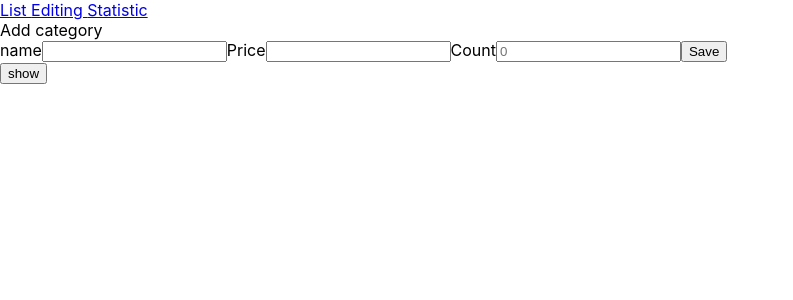
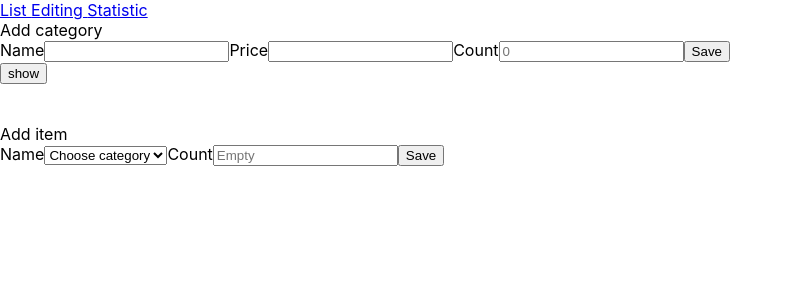
Before and after one commit to fox1s/snack_vending_machine, a React (Create React App) app: page /editing in a window 1280 px wide. Shown: the top 300 px of the page, without its empty margins (0-793 px from the left). Built offline with nearby package versions, Linux system fonts and the light colour scheme.

Commit message:
work addCategory and addItem

```diff
--- a/src/App.js
+++ b/src/App.js
@@ -1,11 +1,9 @@
 import React from "react";
-import {Link, NavLink, useParams, Switch, Route} from 'react-router-dom';
+import {Link, Route, Switch} from 'react-router-dom';
 import List from "./components/list/List";
 import Home from "./components/home/Home";
 import Editing from "./components/editing/Editing";
 import Statistic from "./components/statistic/Statistic";
-import {useDispatch, useSelector} from "react-redux";
-import {addCategory} from "./redux/action-creators";
 
 export default function App() {
 
--- a/src/components/editing/Editing.js
+++ b/src/components/editing/Editing.js
@@ -1,43 +1,104 @@
-import React from "react";
+import React, {useEffect, useState} from "react";
 import {useDispatch, useSelector} from "react-redux";
-import {addCategory} from "../../redux/action-creators";
-
+import {addCategory, addItem} from "../../redux/action-creators";
+import styles from './Editing.module.css'
 
 export default function Editing() {
-    const formDiv = React.createRef();
-    const dispatch = useDispatch()
+    const formAddCategory = React.createRef();
+    const formAddItem = React.createRef();
+    const dispatch = useDispatch();
+    const categoryList = useSelector(({categoryList}) => categoryList.categoryList);
+    const [warning, setWarning] = useState(false);
+    const [success, setSuccess] = useState(false);
+    const [inputValue, setInputValue] = useState('');
 
     const onFormSubmit = (e) => {
-        e.preventDefault()
-        console.log(formDiv.current.children[2].value === "")
+        e.preventDefault();
     }
     const handlerAddCategory = () => {
-        dispatch(addCategory({
-            name: formDiv.current.children[0].value,
-            price: formDiv.current.children[1].value,
-            count: (formDiv.current.children[2].value === "" ? 0 : formDiv.current.children[2].value),
-        }))
+        const payload = {
+            name: formAddCategory.current.children[0].value,
+            price: formAddCategory.current.children[1].value,
+            count: (formAddCategory.current.children[2].value === "" ? 0 : formAddCategory.current.children[2].value),
+        }
+
+        if (categoryList.find(category => category.name === payload.name) === undefined) {
+            dispatch(addCategory(payload))
+
+            setWarning(false);
+            setSuccess(true);
+        } else {
+            setWarning(true);
+            setSuccess(false)
+        }
     }
 
+    const handlerAddItem = () => {
+        const payload = {
+            name: formAddItem.current.children[0].value,
+            count: formAddItem.current.children[1].value
+        }
+        console.log(payload)
+        dispatch(addItem(payload))
+    }
 
-    const categoryList = useSelector(({categoryList}) => categoryList.categoryList)
+    const onInputValue = (e) => {
+        setInputValue(e.target.value)
+    }
 
     const handlerAddCategory2 = () => {
         console.log(categoryList)
     }
+    const onSelectChange = (e) => {
+        // console.log(e.target.value)
+        const category = categoryList.find(category => e.target.value === category.name);
+        // console.log(category);
+        if (!!category) {
+            setInputValue(category.count);
+        } else {
+            setInputValue('');
+        }
+
+    }
+
+    // useEffect(() => {
+    //     setTimeout(() => {
+    //         setSuccess(false);
+    //     }, 5000)
+    // }, [success])
+
     return (
         <div>
             Add category
-            <form action="" onSubmit={onFormSubmit} ref={formDiv}>
-                name
-                <input type="text"/>
+            <form action="" onSubmit={onFormSubmit} ref={formAddCategory}>
+                Name
+                <input type={'text'}/>
                 Price
-                <input type="text"/>
+                <input type={'number'} step={'any'}/>
                 Count
-                <input type="text" placeholder={0}/>
+                <input type={'number'} placeholder={0}/>
                 <button onClick={handlerAddCategory}>Save</button>
             </form>
+
+            {warning && <div className={styles.warning}>Category already exist!</div>}
+            {success && <div className={styles.success}>Success</div>}
+
             <button onClick={handlerAddCategory2}>show</button>
+            {/*/////////////////////////////////////////////////////////////////////////////////////*/}
+            <br/><br/><br/>
+            Add item
+            <form action="" onSubmit={onFormSubmit} ref={formAddItem}>
+                Name
+                <select onChange={onSelectChange}>
+                    <option>Choose category</option>
+                    {!!categoryList.length && categoryList.map((category, id) => <option
+                        key={id}>{category.name}</option>)}
+                </select>
+
+                Count
+                <input type={"number"} onInput={onInputValue} value={inputValue} placeholder={'Empty'}/>
+                <button onClick={handlerAddItem}>Save</button>
+            </form>
         </div>
     );
 }
--- /dev/null
+++ b/src/components/editing/Editing.module.css
@@ -0,0 +1,29 @@
+.warning{
+    width: 600px;
+    height: 40px;
+    background-color: #f8d7da;
+    color: #721c24;
+    border-radius: .25rem;
+    border: 1px solid #f5c6cb;
+    box-sizing: border-box;
+    padding: .75rem 1.25rem;
+    margin-bottom: 1rem;
+    display: flex;
+    align-items: center;
+    justify-content: center;
+}
+
+.success{
+    width: 600px;
+    height: 40px;
+    background-color: #d4edda;
+    color: #155724;
+    border-radius: .25rem;
+    border: 1px solid #c3e6cb;
+    box-sizing: border-box;
+    padding: .75rem 1.25rem;
+    margin-bottom: 1rem;
+    display: flex;
+    align-items: center;
+    justify-content: center;
+}
--- a/src/components/list-item/ListItem.js
+++ b/src/components/list-item/ListItem.js
@@ -1,9 +1,10 @@
 import React from "react";
 
-export default function ListItem({category}) {
+export default function ListItem({category, onClickBuy}) {
     return (
         <div>
             {category.name} - {category.price} - {category.count}
+            <button onClick={() => onClickBuy(category)}>Buy</button>
         </div>
     );
 }
--- a/src/components/list/List.js
+++ b/src/components/list/List.js
@@ -1,13 +1,29 @@
 import React from "react";
 import ListItem from "../list-item/ListItem";
-import {useSelector} from "react-redux";
+import {useDispatch, useSelector} from "react-redux";
+import {purchaseItem} from "../../redux/action-creators";
 
 export default function List() {
-    const categoryList = useSelector(({categoryList}) => categoryList.categoryList)
+    const categoryList = useSelector(({categoryList}) => categoryList.categoryList);
+    const dispatch = useDispatch();
 
+    const onClickBuy = (category) => {
+        let date = new Date();
+        let dateMonth;
+        if (date.getMonth().toString().length < 10) {
+            dateMonth = `0${date.getMonth() + 1}`;
+        } else {
+            dateMonth = `${date.getMonth() + 1}`;
+        }
+        const purchaseDate = `${date.getFullYear()}-${dateMonth}-${date.getDate()}`;
+        console.log(purchaseDate);
+
+        dispatch(purchaseItem(category))
+    }
     return (
         <div>
-            {categoryList && categoryList.map((category,id) => <ListItem category={category} key={id}/>)}
+            {categoryList && categoryList.map((category, id) => <ListItem category={category} key={id}
+                                                                          onClickBuy={onClickBuy}/>)}
         </div>
     );
 }
--- a/src/redux/action-creators/categoryList-action-creators.js
+++ b/src/redux/action-creators/categoryList-action-creators.js
@@ -1,5 +1,6 @@
-import {ADD_CATEGORY} from "../action-types";
-import {CLEAR_CATEGORY} from "../action-types";
+import {ADD_CATEGORY, ADD_ITEM, CLEAR_CATEGORY, PURCHASE} from "../action-types";
 
-export const addCategory = (payload) => ({type: ADD_CATEGORY, payload})
-export const clearCategory = (payload) => ({type: CLEAR_CATEGORY, payload})
+export const addCategory = (payload) => ({type: ADD_CATEGORY, payload});
+export const clearCategory = (payload) => ({type: CLEAR_CATEGORY, payload});
+export const addItem = (payload) => ({type: ADD_ITEM, payload});
+export const purchaseItem = (payload) => ({type: PURCHASE, payload});
--- a/src/redux/action-types/category-list-types.js
+++ b/src/redux/action-types/category-list-types.js
@@ -1,2 +1,4 @@
 export const ADD_CATEGORY = 'ADD_CATEGORY';
 export const CLEAR_CATEGORY = 'CLEAR_CATEGORY';
+export const ADD_ITEM = 'ADD_ITEM';
+export const PURCHASE = 'PURCHASE';
--- a/src/redux/action-types/index.js
+++ b/src/redux/action-types/index.js
@@ -1 +1 @@
-export * from './category-list-types'
+export * from './category-list-types';
--- a/src/redux/reducers/list-reducer.js
+++ b/src/redux/reducers/list-reducer.js
@@ -1,4 +1,4 @@
-import {ADD_CATEGORY, CLEAR_CATEGORY} from '../action-types'
+import {ADD_CATEGORY, CLEAR_CATEGORY, ADD_ITEM, PURCHASE} from '../action-types'
 
 const initialState = {
     categoryList: []
@@ -7,16 +7,36 @@ const initialState = {
 const reducer = (state = initialState, action) => {
     switch (action.type) {
         case ADD_CATEGORY: {
-            console.log('додати категорію')
+            console.log('додати категорію');
             // if (state.categoryList.indexOf(action.payload) !== -1) {
-            //     const newCategoryList = state.categoryList.filter(value => value.id !== action.payload.id)
-            //     return {...state, categoryList: newCategoryList}
+            // const newCategoryList = state.categoryList.filter(value => value.id !== action.payload.id)
+            // return {...state, categoryList: newCategoryList}
             // } else {
-                state.categoryList.push(action.payload)
-                return {...state, categoryList: [...state.categoryList]}
+            state.categoryList.push(action.payload);
+            return {...state, categoryList: [...state.categoryList]};
             // }
 
         }
+        case ADD_ITEM: {
+            const newCategories = state.categoryList.map(category => {
+                if (category.name === action.payload.name) {
+                    category.count = action.payload.count
+                }
+                return category
+            })
+            return {...state, categoryList: newCategories}
+        }
+        case PURCHASE: {//purchase
+            console.log('purchase')
+            const newCategories = state.categoryList.map(category => {
+                if (category.name === action.payload.name) {
+                    category.count = category.count - 1;
+                }
+                return category;
+            })
+            return {...state, categoryList: newCategories}
+        }
+
         case CLEAR_CATEGORY: {
             console.log('прибрати категорію')
             return {...state, categoryList: []}
```
